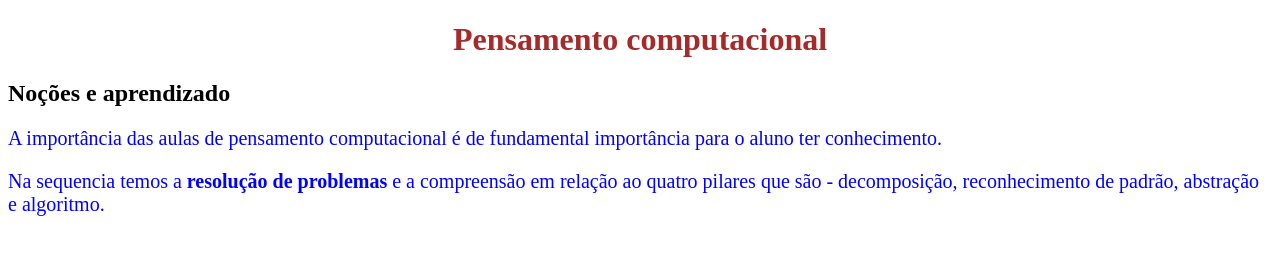
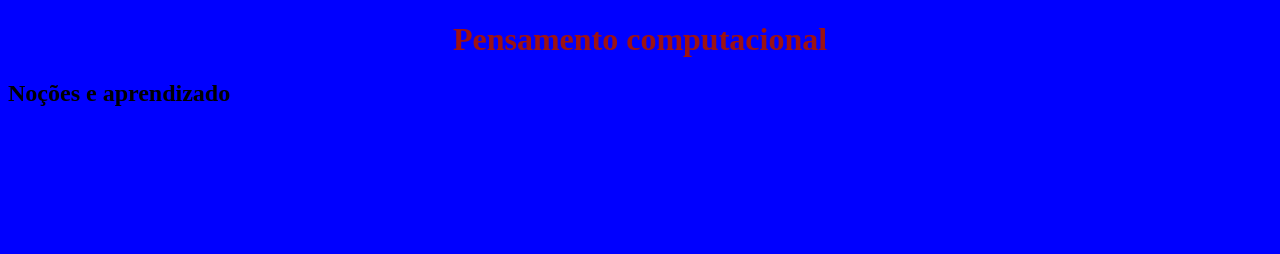
Before and after one commit to RonaldoFranchin/JornadaturmaAformadores, a plain HTML site: page index.html in a window 1280 px wide. Drawn offline with Linux system fonts and the light colour scheme.

Commit message:
plano de fundo

```diff
--- a/style.css
+++ b/style.css
@@ -6,5 +6,8 @@ font-size: 20px;
 
 h1{
     text-align: center;
-    color: brown;
+    color: rgb(156, 18, 18);
 }
+body{
+    background-color: blue;
+}
```
